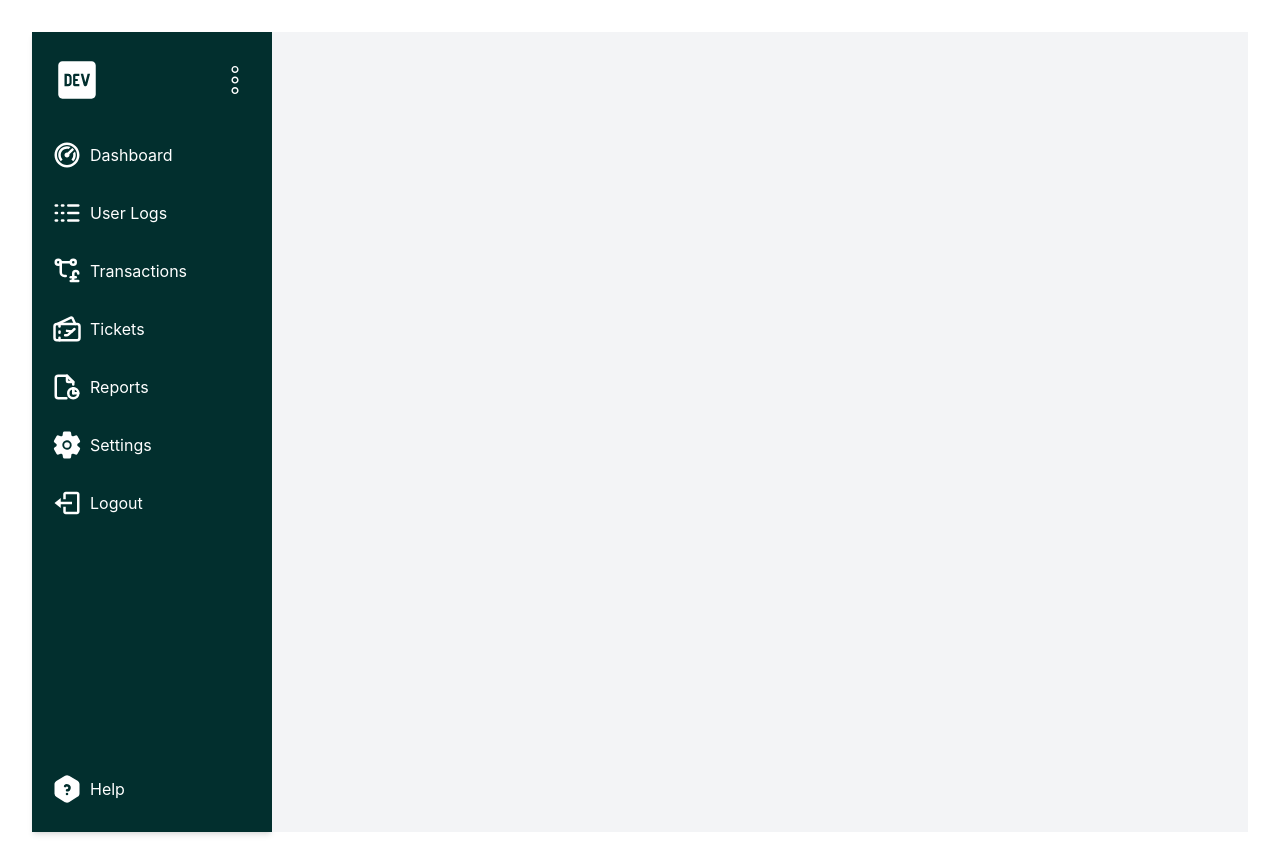
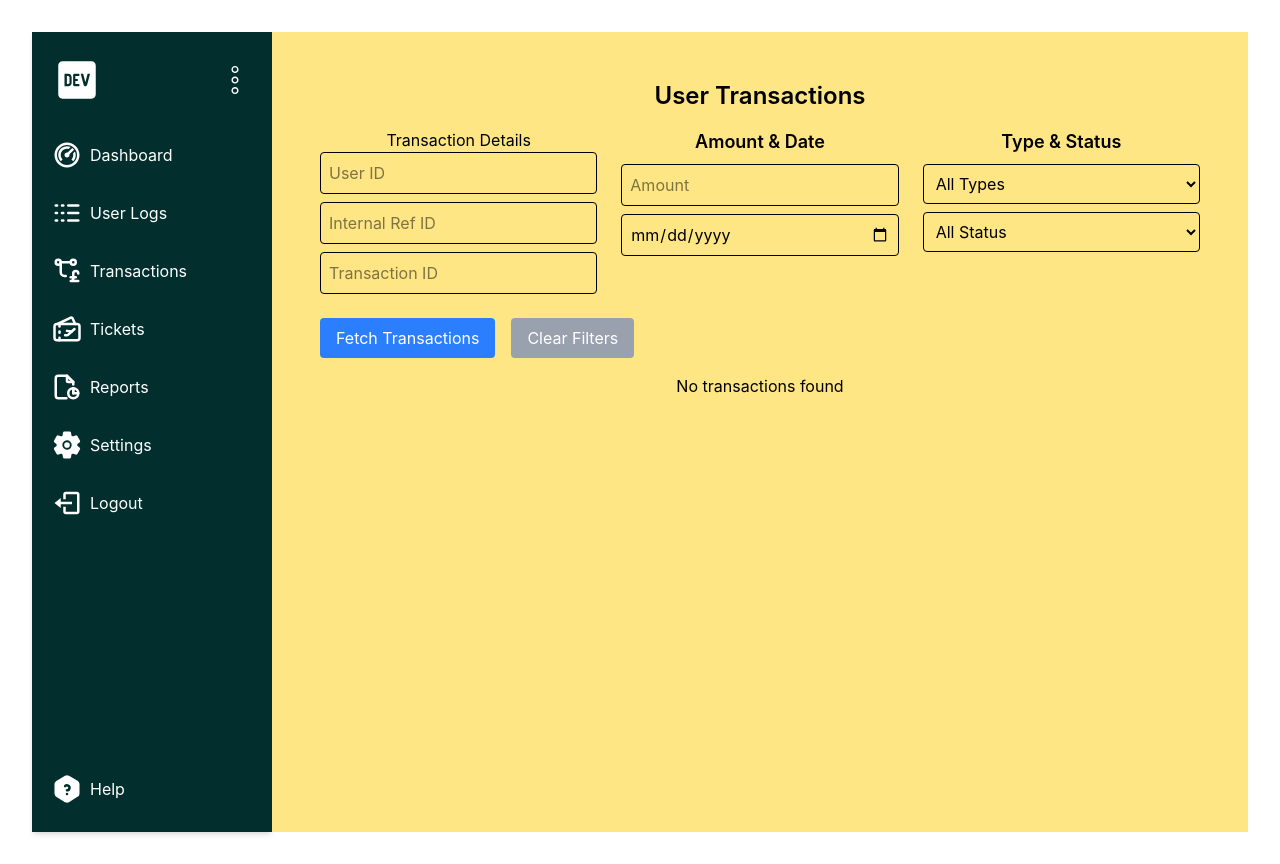
Before and after one commit to Elizabethcodes44/my-admin-dashboard, a React (Vite) app: page /transactions in a window 1280 px wide. Built offline with nearby package versions, Linux system fonts and the light colour scheme.

Commit message:
transactions set up and completed

```diff
--- /dev/null
+++ b/public/getUserTransactions.json
@@ -0,0 +1,56 @@
+{
+  "success": true,
+  "data": [
+    {
+      "id": 21,
+      "user_id": "4b881cd2-3a76-4aec-bc25-27a0817ea079",
+      "transaction_type": "withdrawal",
+      "asset": "BTC",
+      "amount": "0.00058000",
+      "transaction_date": "2025-02-09T02:36:17.180Z",
+      "to_address": "33Xf8MSBYY6tc66hPGJUj4ve8M8SMdX92x",
+      "status": "pending",
+      "tx_id": "d9105c64-e2b0-49a3-9c06-21c050f7ee86",
+      "internal_ref_id": "19009787"
+    },
+
+    {
+      "id": 22,
+      "user_id": "4b881cd2-3a76-4aec-bc25-27a0817ea090",
+      "transaction_type": "withdrawal",
+      "asset": "BTC",
+      "amount": "0.00058000",
+      "transaction_date": "2025-02-09T02:36:17.180Z",
+      "to_address": "33Xf8MSBYY6tc66hPGJUj4ve8M8SMdX92x",
+      "status": "pending",
+      "tx_id": "d9105c64-e2b0-49a3-9c06-21c050f7ee86",
+      "internal_ref_id": "19009787"
+    },
+
+    {
+      "id": 23,
+      "user_id": "4b881cd2-3a76-4aec-bc25-27a0817ea090",
+      "transaction_type": "withdrawal",
+      "asset": "BTC",
+      "amount": "0.00058000",
+      "transaction_date": "2025-02-09T02:36:17.180Z",
+      "to_address": "33Xf8MSBYY6tc66hPGJUj4ve8M8SMdX92x",
+      "status": "pending",
+      "tx_id": "d9105c64-e2b0-49a3-9c06-21c050f7ee86",
+      "internal_ref_id": "19009787"
+    },
+
+    {
+      "id": 24,
+      "user_id": "4b881cd2-3a76-4aec-bc25-27a0817ea090",
+      "transaction_type": "deposit",
+      "asset": "BTC",
+      "amount": "0.00058000",
+      "transaction_date": "2025-02-09T02:36:17.180Z",
+      "to_address": "33Xf8MSBYY6tc66hPGJUj4ve8M8SMdX92x",
+      "status": "pending",
+      "tx_id": "d9105c64-e2b0-49a3-9c06-21c050f7ee86",
+      "internal_ref_id": "19009787"
+    }
+  ]
+}
--- a/src/App.jsx
+++ b/src/App.jsx
@@ -20,7 +20,7 @@ function App() {
     <Router>
     <div className='flex'>
     <NavBar/>
-    <div className="flex-1 p-6 bg-gray-100 min-h-screen">
+    <div className="flex-1 p-6  min-h-screen bg-amber-200">
       <Routes>
 
         <Route path = "/" element={<Dashboard/>}/>
--- a/src/components/transactions.jsx
+++ b/src/components/transactions.jsx
@@ -1,5 +1,211 @@
-export default function Transactions () {
-    return(
-        <div></div>
-    )
+import { useState,} from "react";
+export default function Transactions() {
+  const [transactions, setTransactions] = useState([]);
+  const [loading, setLoading] = useState(false);
+  const [error, setError] = useState("");
+
+  //filter states
+  const [userId, setUserId] = useState("");
+  const [internalRefId, setInternalRefId] = useState("");
+  const [txId, setTxId] = useState("");
+  const [amount, setAmount] = useState("");
+  const [date, setDate] = useState("");
+  const [type, setType] = useState("");
+  const [status, setStatus] = useState("");
+
+  //Fetch all transactıons on button clıck (or wıth fılters)
+
+  const fetchTransactions = () => {
+    setLoading(true);
+    setError("");
+    // Build filter object
+    let filters = {
+      userId,
+      date,
+      type,
+      status,
+      internal_ref_id: internalRefId,
+      amount,
+      tx_id: txId,
+    };
+
+    //Remove empty filters
+    Object.keys(filters).forEach((key) => {
+      if (!filters[key]) delete filters[key];
+    });
+
+    fetch("/getUserTransactions.json", {
+      method: "POST",
+      headers: { "Content-Type": "application/json" },
+      body: JSON.stringify(filters),
+    })
+      .then((response) => response.json())
+      .then((results) => {
+        if (results.success) {
+          const filteredTransactions = results.data.filter((transaction) => {
+            return (
+              (!userId || transaction.user_id === userId) &&
+              (!date ||
+                new Date(transaction.transaction_date)
+                  .toISOString()
+                  .slice(0, 10) === date) &&
+              (!type || transaction.transaction_type === type) &&
+              (!status || transaction.status === status) &&
+              (!internalRefId ||
+                transaction.internal_ref_id === internalRefId) &&
+              (!txId || transaction.tx_id === txId) &&
+              (!amount || transaction.amount === amount)
+            );
+          });
+
+          setTransactions(filteredTransactions);
+        } else {
+          setError("Failed to fetch transactions. Check filters.");
+        }
+      })
+      .catch(() => setError("Error fetching transactions. Please try again."))
+      .finally(() => setLoading(false));
+  };
+  return (
+    <div className="p-6">
+        <h2 className="text-2xl font-semibold mb-4">User Transactions</h2>
+
+        <div className="grid md:grid-cols-3 gap-6">
+            <div>
+                <h3>Transaction Details</h3>
+                <input type="text" value={userId}
+                onChange={(e) => setUserId(e.target.value)}
+                placeholder="User ID" className="w-full border p-2 rounded mb-2"/>
+                 <input
+            type="text"
+            value={internalRefId}
+            onChange={(e) => setInternalRefId(e.target.value)}
+            placeholder="Internal Ref ID"
+            className="w-full border p-2 rounded mb-2"
+          />
+          <input
+            type="text"
+            value={txId}
+            onChange={(e) => setTxId(e.target.value)}
+            placeholder="Transaction ID"
+            className="w-full border p-2 rounded mb-2"
+          />
+        </div>
+
+        {/* Amount & Date Filters */}
+        <div>
+          <h3 className="text-lg font-semibold mb-2">Amount & Date</h3>
+          <input
+            type="number"
+            value={amount}
+            onChange={(e) => setAmount(e.target.value)}
+            placeholder="Amount"
+            className="w-full border p-2 rounded mb-2"
+          />
+          <input
+            type="date"
+            value={date}
+            onChange={(e) => setDate(e.target.value)}
+            className="w-full border p-2 rounded mb-2"
+          />
+        </div>
+
+        {/* Type & Status Filters */}
+        <div>
+          <h3 className="text-lg font-semibold mb-2">Type & Status</h3>
+          <select
+            value={type}
+            onChange={(e) => setType(e.target.value)}
+            className="w-full border p-2 rounded mb-2"
+          >
+            <option value="">All Types</option>
+            <option value="withdrawal">Withdrawal</option>
+            <option value="deposit">Deposit</option>
+          </select>
+          <select
+            value={status}
+            onChange={(e) => setStatus(e.target.value)}
+            className="w-full border p-2 rounded mb-2"
+          >
+            <option value="">All Status</option>
+            <option value="pending">Pending</option>
+            <option value="completed">Completed</option>
+            <option value="failed">Failed</option>
+          </select>
+        </div>
+      </div>
+
+      <div className="flex gap-4 mt-4">
+        <button
+          onClick={fetchTransactions}
+          className="bg-blue-500 text-white px-4 py-2 rounded hover:bg-blue-600"
+          disabled={loading}
+        >
+          {loading ? "Loading..." : "Fetch Transactions"}
+        </button>
+        <button
+          onClick={() => {
+            setUserId("");
+            setInternalRefId("");
+            setTxId("");
+            setAmount("");
+            setDate("");
+            setType("");
+            setStatus("");
+            setTransactions([]);
+          }}
+          className="bg-gray-400 text-white px-4 py-2 rounded hover:bg-gray-500"
+        >
+          Clear Filters
+        </button>
+      </div>
+
+      {/* Error Message */}
+      {error && <p className="text-red-500 mt-2">{error}</p>}
+
+      {/* Transactions Table */}
+      {transactions.length > 0 ? (
+        <div className="overflow-x-auto mt-4">
+          <table className="w-full border-collapse border border-gray-300">
+            <thead>
+              <tr className="bg-gray-200">
+                <th className="border p-2">ID</th>
+                <th className="border p-2">Type</th>
+                <th className="border p-2">Asset</th>
+                <th className="border p-2">Amount</th>
+                <th className="border p-2">Date</th>
+                <th className="border p-2">To Address</th>
+                <th className="border p-2">Status</th>
+                <th className="border p-2">Internal Ref ID</th>
+                <th className="border p-2">Transaction ID</th>
+              </tr>
+            </thead>
+            <tbody>
+              {transactions.map((transaction) => (
+                <tr key={transaction.id} className="text-center">
+                  <td className="border p-2">{transaction.id}</td>
+                  <td className="border p-2">{transaction.transaction_type}</td>
+                  <td className="border p-2">{transaction.asset}</td>
+                  <td className="border p-2">{transaction.amount}</td>
+                  <td className="border p-2">
+                    {new Date(transaction.transaction_date).toLocaleString()}
+                  </td>
+                  <td className="border p-2">{transaction.to_address}</td>
+                  <td className="border p-2">{transaction.status}</td>
+                  <td className="border p-2">{transaction.internal_ref_id}</td>
+                  <td className="border p-2">{transaction.tx_id}</td>
+                </tr>
+              ))}
+            </tbody>
+          </table>
+        </div>
+      ) : (
+        <p className="mt-4">No transactions found</p>
+      )}
+    </div>
+  );
+
+
+
+
 }
```
